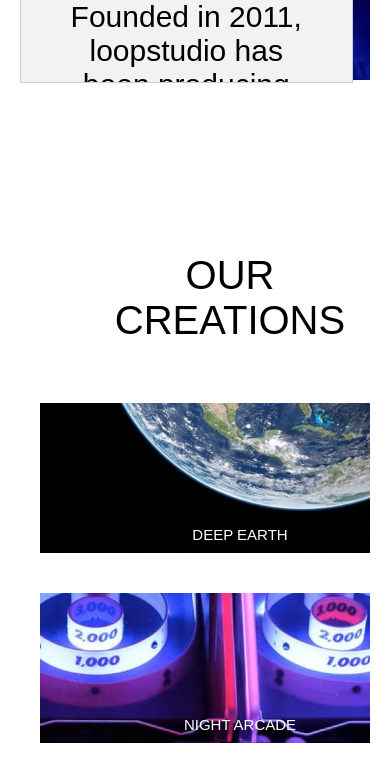
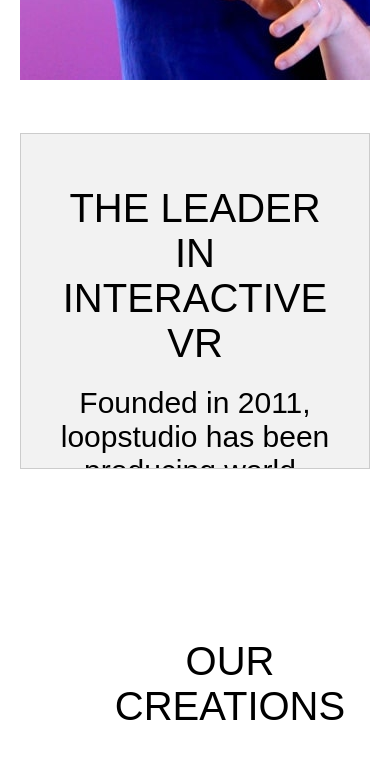
Before and after one commit to IshKevin/Loopstudios-landing-page, a React (Create React App) app: page / in a window 390 px wide. Shown: the part 1860-2641 px from the top of the page. Built offline with nearby package versions, Linux system fonts and the light colour scheme.

Commit message:
style main body

```diff
--- a/src/components/About.js
+++ b/src/components/About.js
@@ -10,18 +10,20 @@
 
   </div>
   <div className='sect1-b'>
+    <p className='box-text'>
     <h3> THE LEADER IN <br/>INTERACTIVE VR</h3>
     <p>Founded in 2011, loopstudio has been producing world-class<br/>
     virtully rearty projects for some of best companies around the <br/>
     globe our award winning creations have transformed <br/>
     bussiness through digital experience that bind on their brinde
     </p>
+    </p>
   </div>
 </div>
 
         <div className='sect2'>
            <h3 className='sect2-i'>OUR CREATIONS </h3>
-           <h4 className='sect2-ii'> see all</h4>
+           <h4 className='sect2-ii'> SEE ALL</h4>
         </div>
         <div className='photocases'>
             <div className='photocase1'>
--- a/src/index.css
+++ b/src/index.css
@@ -405,9 +405,21 @@
     font-size: 30px;
     text-align: center;
   }
+  .sect1 {
+    display: flex;
+    flex-direction: column;
+    align-items: center;
+    justify-content: center;
+    height: auto;
+
+  }
+
+
+
 
   .sect1-b{
     margin-top: 50px;
+    position:static;
   }
   .sect2{
     margin-top: 50px;
```
